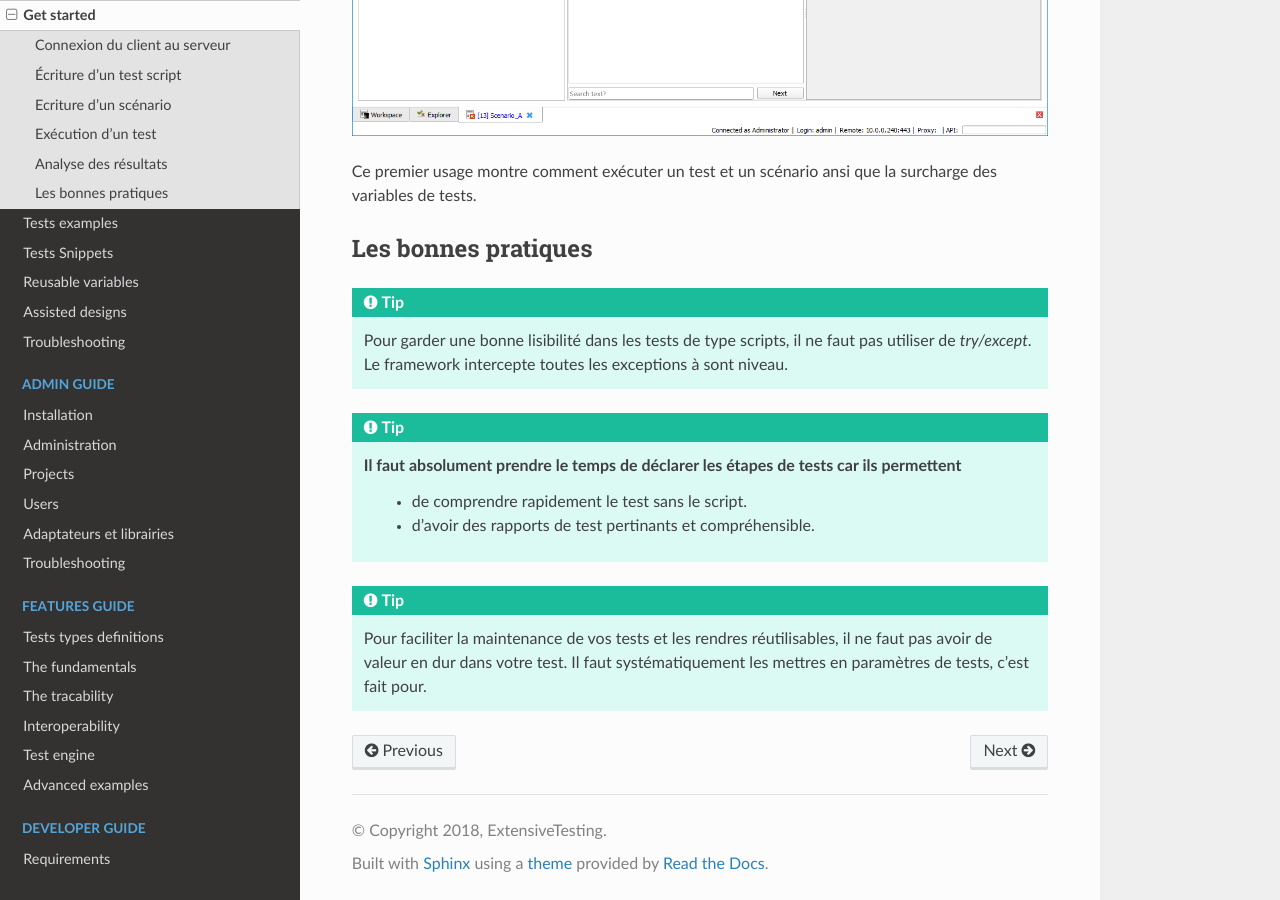
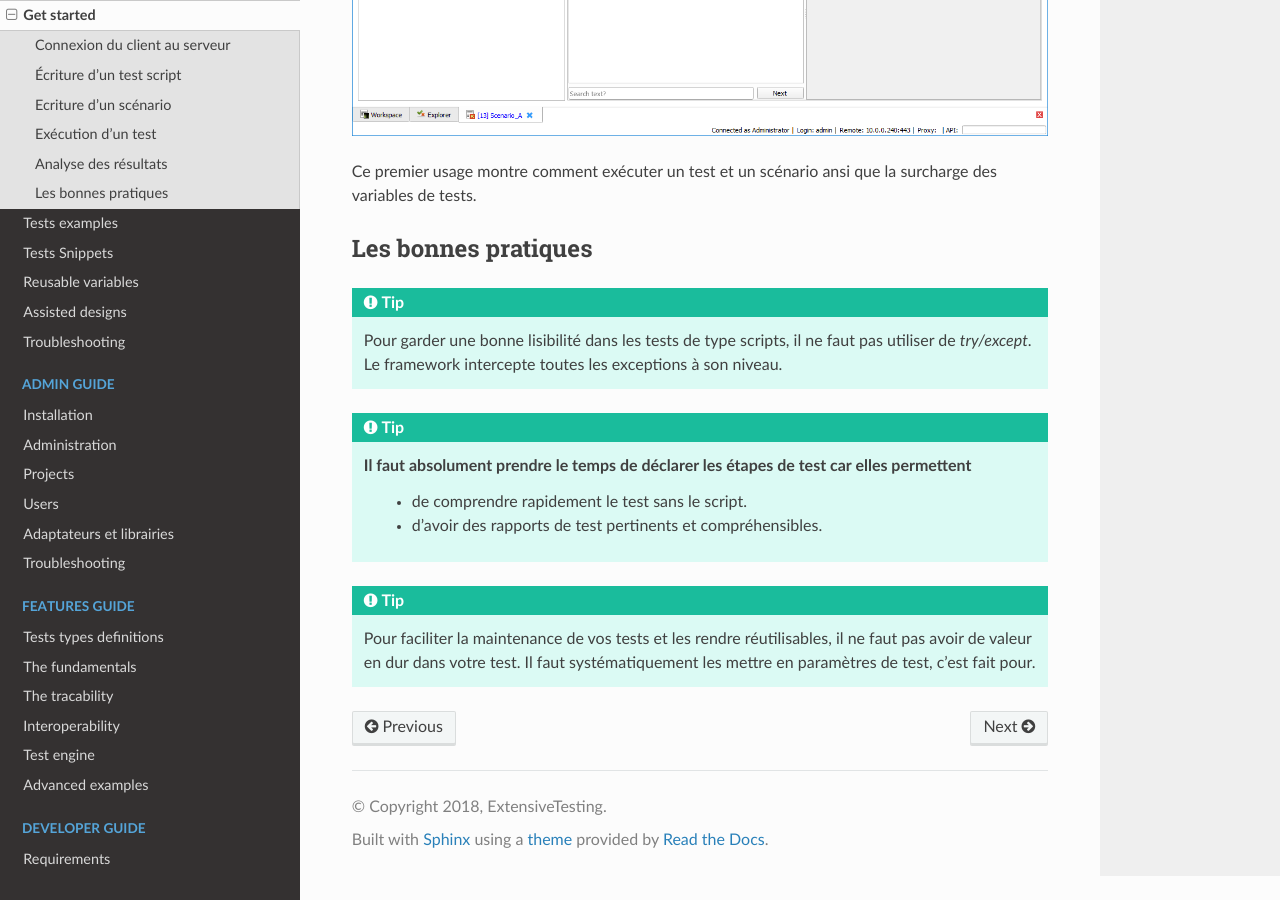
Before and after one commit to ExtensiveAutomation/extensiveautomation-en.readthedocs.io, a Sphinx documentation site: the page built from docs/user/getting_started.rst, in a window 1280 px wide and 900 px high, scrolled down 4557 px. Built offline with Sphinx 7.4.7 and the Read the Docs theme 2.0.0, drawn with Linux system fonts in a browser that asks for light colours; some of the changed text lies outside the part shown.

Commit message:
Update getting_started.rst

```diff
--- a/docs/user/getting_started.rst
+++ b/docs/user/getting_started.rst
@@ -103,16 +103,16 @@ Les bonnes pratiques
 .. tip::
 
   Pour garder une bonne lisibilité dans les tests de type scripts, il ne faut pas utiliser de `try/except`.
-  Le framework intercepte toutes les exceptions à sont niveau.
+  Le framework intercepte toutes les exceptions à son niveau.
 
 .. tip::
 
-  Il faut absolument prendre le temps de déclarer les étapes de tests car ils permettent
+  Il faut absolument prendre le temps de déclarer les étapes de test car elles permettent
    - de comprendre rapidement le test sans le script.
-   - d'avoir des rapports de test pertinants et compréhensible.
+   - d'avoir des rapports de test pertinents et compréhensibles.
 
 .. tip::
 
-   Pour faciliter la maintenance de vos tests et les rendres réutilisables,
+   Pour faciliter la maintenance de vos tests et les rendre réutilisables,
    il ne faut pas avoir de valeur en dur dans votre test.
-   Il faut systématiquement les mettres en paramètres de tests, c'est fait pour.
+   Il faut systématiquement les mettre en paramètres de test, c'est fait pour.
```
Also changed, not shown: other parts of docs/user/getting_started.rst (+1 -1 lines).
